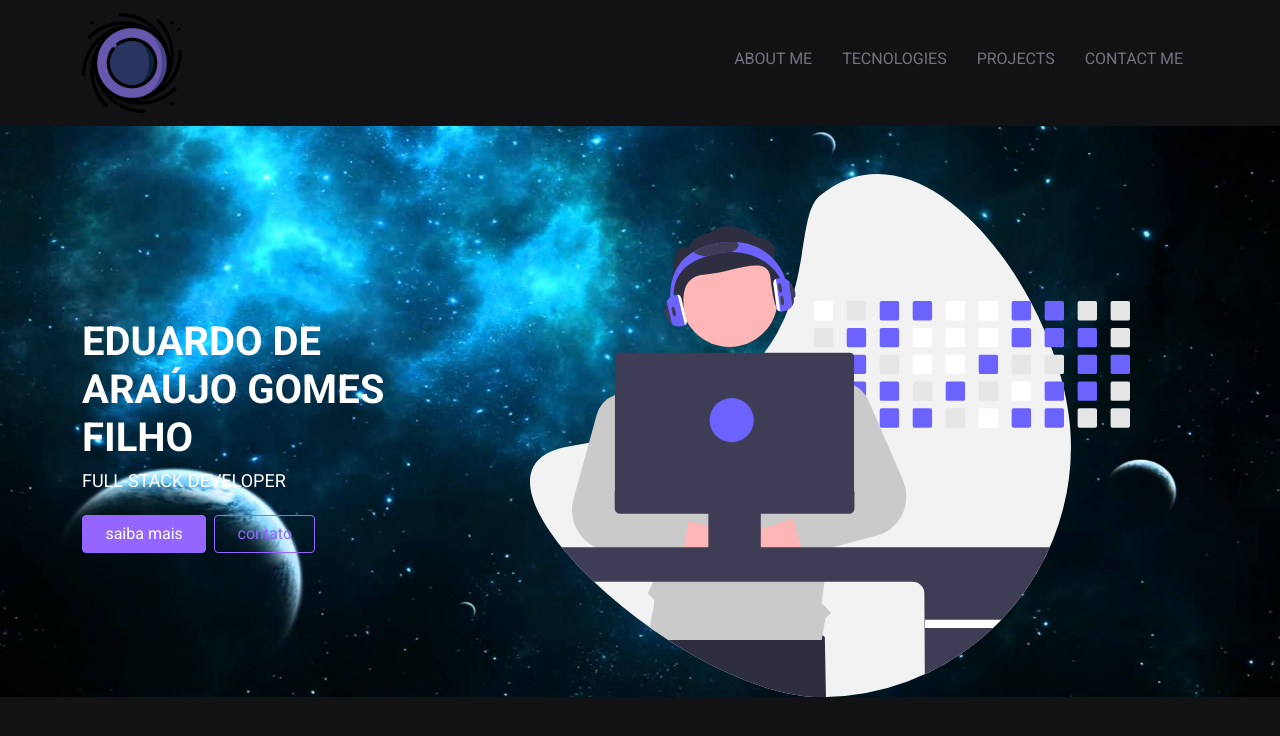
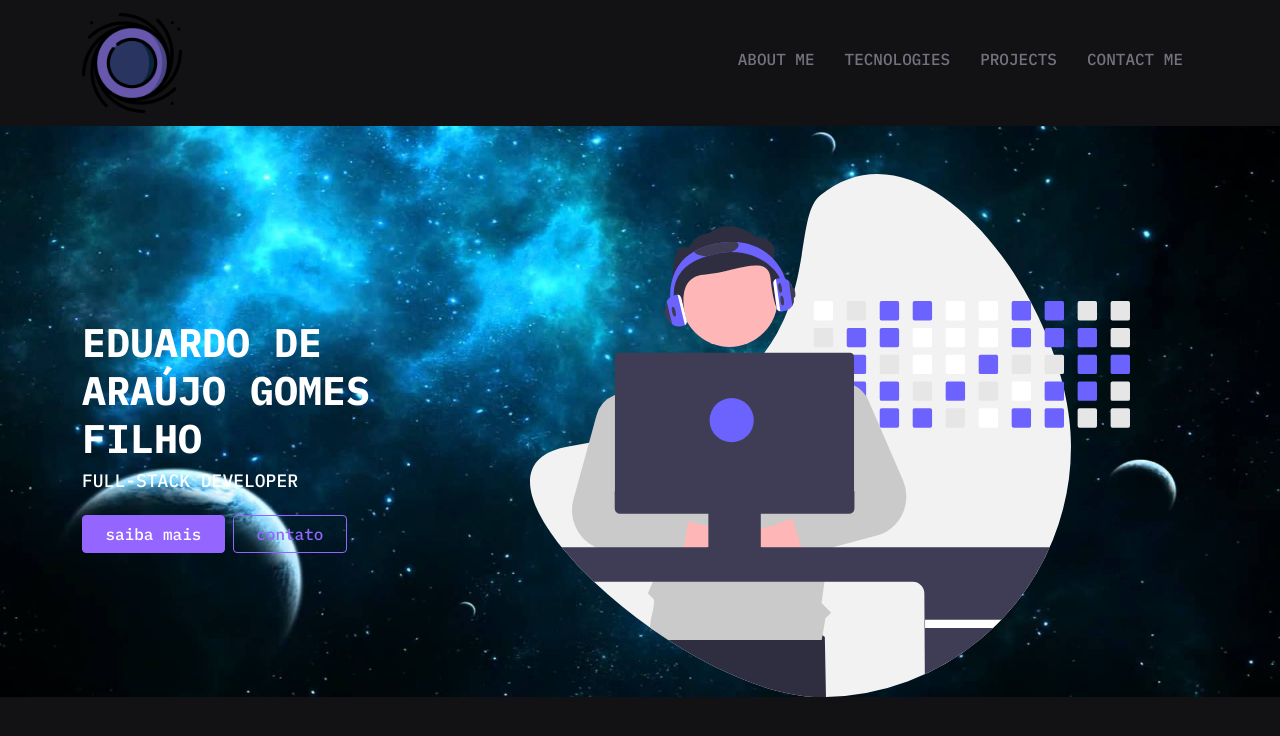
Before and after one commit to eduardoaraujogomes/checkpoint-1-front-end-III, a React (Create React App) app: page / in a window 1280 px wide. Shown: the top 736 px of the page. Built offline with nearby package versions, Linux system fonts and the light colour scheme.

Commit message:
Changed the font style

```diff
--- a/src/index.scss
+++ b/src/index.scss
@@ -1,4 +1,4 @@
-@import url('https://fonts.googleapis.com/css2?family=Roboto:wght@300;400;700&display=swap');
+@import url('https://fonts.googleapis.com/css2?family=IBM+Plex+Mono:wght@300;500;700&display=swap');
 :root {
   --primary: #8257e5;
   --background: #121214;
@@ -15,7 +15,7 @@
   margin: 0;
   padding: 0;
   box-sizing: border-box;
-  font-family: 'Roboto', sans-serif;
+  font-family: 'IBM Plex Mono', monospace;
   -webkit-font-smoothing: antialiased;
   -moz-osx-font-smoothing: grayscale;
   background-color: var(--background);
```
